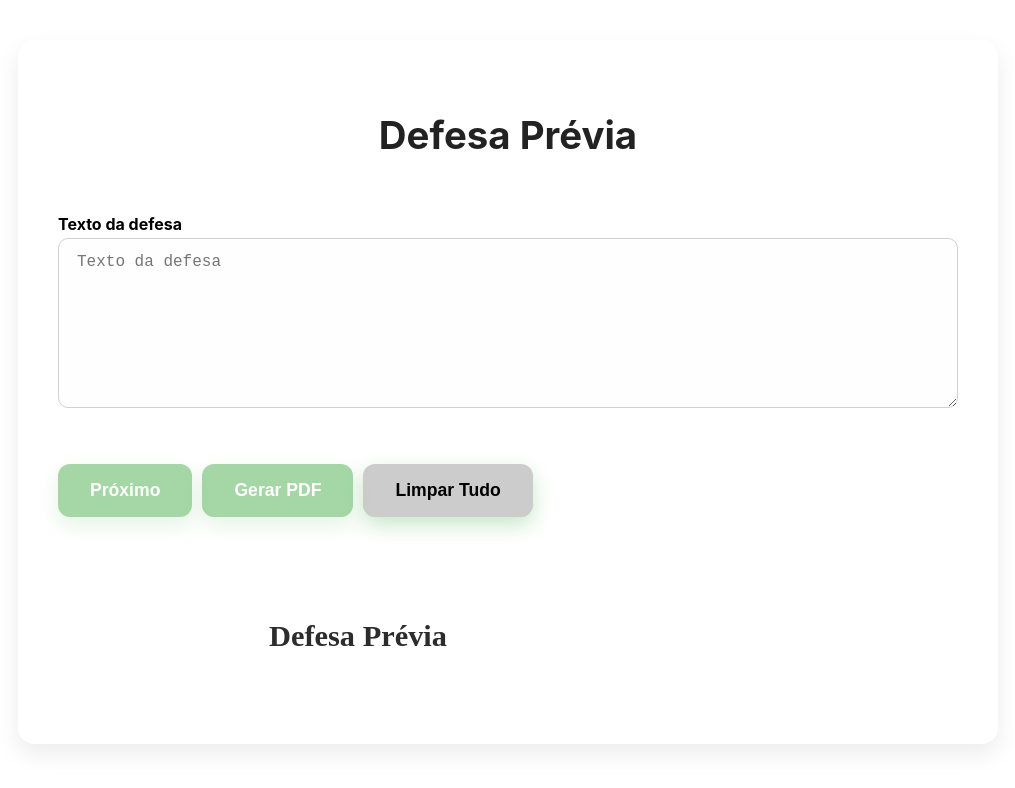
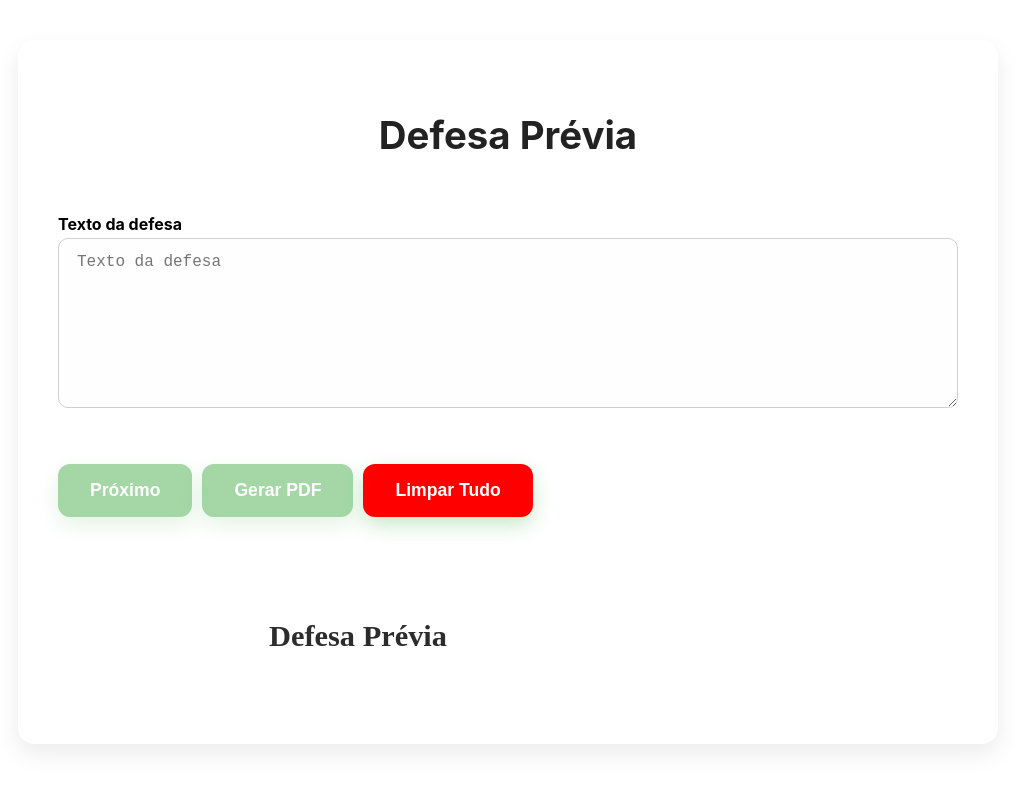
Before and after one commit to Geremiasrds/gerador-de-defeza, a React (Vite) app: page / in a window 1280 px wide. Shown: the top 788 px of the page, without its empty margins (132-1147 px from the left). Built offline with nearby package versions, Linux system fonts and the light colour scheme.

Commit message:
modificação geral no projeto mais pratico

```diff
--- a/src/App.jsx
+++ b/src/App.jsx
@@ -189,7 +189,7 @@ function App() {
 
         <Button
           onClick={limparFormulario}
-          style={{ backgroundColor: "#ccc", color: "#000" }}
+          style={{ backgroundColor: "red", color: "white" }}
         >
           Limpar Tudo
         </Button>
```
